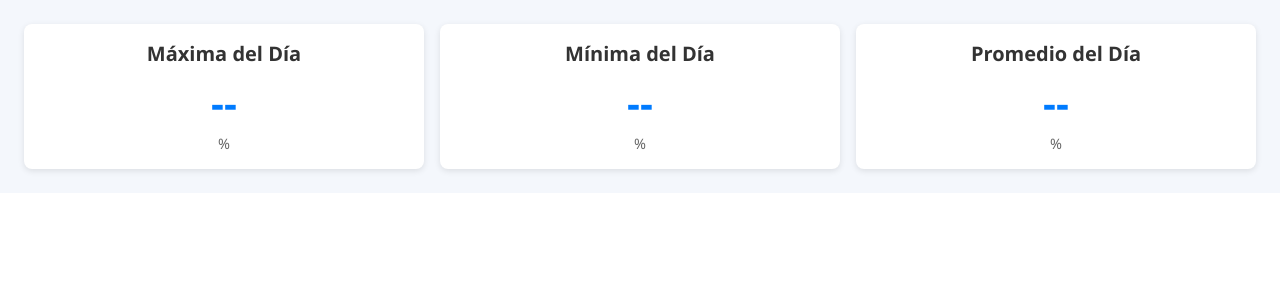
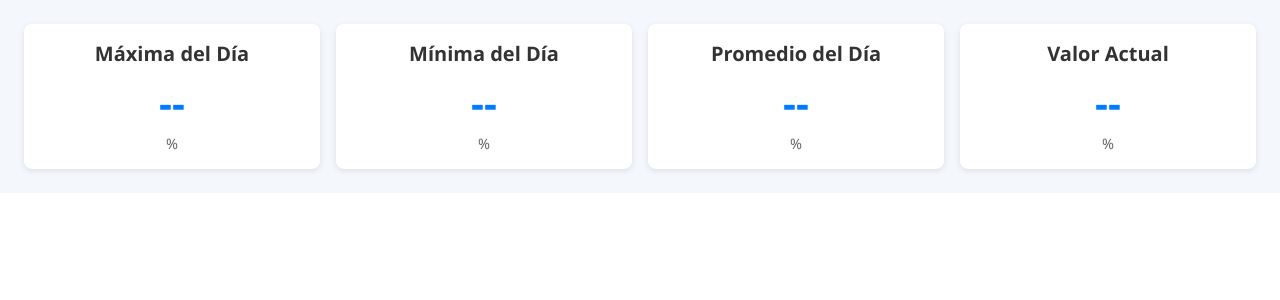
Before and after one commit to JEFRY200307/Chatbot-con-arduino-PC2, a Django app: template mi_proyecto_django/dashboard/templates/dashboard/estadisticas.html in a window 1280 px wide. Shown: the top 300 px of the page. Run offline with Django 5.2, Linux system fonts and the light colour scheme; the template is opened without the code that fills it, so the values that code supplies are empty.

Commit message:
jeff AHHHHHHHHHHHHHHHHHHHHHHH

```diff
--- a/mi_proyecto_django/dashboard/templates/dashboard/estadisticas.html
+++ b/mi_proyecto_django/dashboard/templates/dashboard/estadisticas.html
@@ -28,6 +28,12 @@
             <div class="label">%</div>
         </div>
 
+        <div class="stat-card">
+            <h2>Valor Actual</h2>
+            <div class="value" id="valor-actual">--</div>
+            <div class="label">%</div>
+        </div>
+
         <!-- Aquí agregaremos más tarjetas luego -->
 
     </div>
@@ -36,10 +42,11 @@
         function cargarEstadisticas() {
             axios.get("{% url 'api_estadisticas_humedad' %}")
                 .then(response => {
-                    const { maximo, minimo, promedio } = response.data;
+                    const { maximo, minimo, promedio, actual } = response.data;
                     document.getElementById('max-humedad').textContent = maximo?.toFixed(1) ?? '--';
                     document.getElementById('min-humedad').textContent = minimo?.toFixed(1) ?? '--';
                     document.getElementById('avg-humedad').textContent = promedio?.toFixed(1) ?? '--';
+                    document.getElementById('valor-actual').textContent = actual?.toFixed(1) ?? '--';
                 })
                 .catch(error => {
                     console.error("Error al cargar estadísticas:", error);
--- a/mi_proyecto_django/dashboard/urls.py
+++ b/mi_proyecto_django/dashboard/urls.py
@@ -5,7 +5,7 @@ urlpatterns = [
     path('', views.dashboard_view, name='dashboard'),
     path('grafico/', views.grafico_humedad, name='grafico_humedad'),
     path('grafico_clasificacion/', views.grafico_clasificacion_humedad, name='grafico_clasificacion_humedad'),
-    path('api/estadisticas/', views.estadisticas_humedad, name='api_estadisticas_humedad'),
+    path('api/estadisticas/', views.estadisticas_humedad, name='api_estadisticas_humedad'), #benjamin
     path('estadisticas/', views.pagina_estadisticas, name='pagina_estadisticas'),
     path('dashboard_estadisticas/', views.dashboard_estadisticas, name='estadisticas_humedad'),
 ]
--- a/mi_proyecto_django/requirements.txt
+++ b/mi_proyecto_django/requirements.txt
@@ -9,6 +9,7 @@ numpy==2.2.6
 packaging==25.0
 pandas==2.2.3
 pillow==11.2.1
+psycopg2-binary==2.9.10
 pyparsing==3.2.3
 python-dateutil==2.9.0.post0
 pytz==2025.2
```
Also changed, not shown: mi_proyecto_django/dashboard/views.py (+7 -2 lines).
